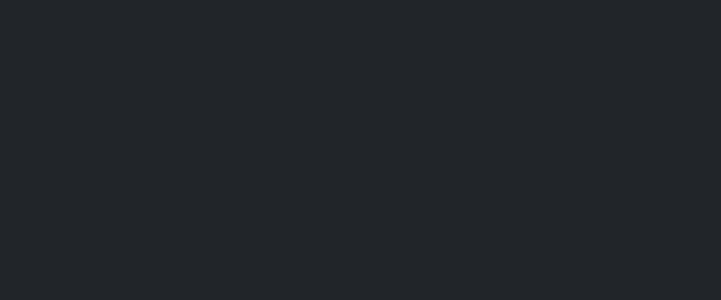
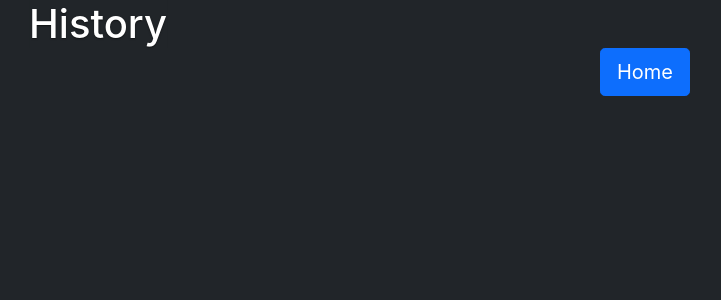
Before and after one commit to samrobers/RTS-News-Search, a React (Create React App) app in the folder client/: page /history in a window 1280 px wide. Shown: the top 300 px of the page, without its empty margins (542-1263 px from the left). Built offline with nearby package versions, Linux system fonts and the light colour scheme.

Commit message:
added button for home on history page

```diff
--- a/client/src/components/History.js
+++ b/client/src/components/History.js
@@ -1,14 +1,24 @@
-import React, { useContext } from "react";
+import React from "react";
 import { useStoreContext } from "../store/Store";
 function History() {
   const [state, dispatch] = useStoreContext();
   console.log(state.history, " ---this is state history");
   return (
     <>
-      <div className="list-group position-absolute top-50 start-50 translate-middle  text-white">
-        {state.history.map((data) => {
-          return <li className="text-white">{data}</li>;
-        })}
+      <h1 className="text-white position-absolute top-0 start-50 translate-middle-x bg-dark">
+        History
+      </h1>
+      <a href="/home" className="">
+        <button className="btn  btn-primary position-absolute top-0 end-0 me-5 mt-5 btn-lg">
+          Home
+        </button>
+      </a>
+      <div className=" position-absolute top-50 start-50 translate-middle fs-5  ">
+        <ol class="list-group list-group-numbered">
+          {state.history.map((data) => {
+            return <li className="list-group-item mb-3">{data}</li>;
+          })}
+        </ol>
       </div>
     </>
   );
--- a/client/src/pages/Search.js
+++ b/client/src/pages/Search.js
@@ -4,7 +4,6 @@ import React, { useState } from "react";
 import Results from "../components/results/Results";
 import { ADD_TO_HISTORY } from "../store/Actions";
 import { useStoreContext } from "../store/Store";
-import { searchHackerApi } from "../utils/api";
 function Search() {
   const [state, dispatch] = useStoreContext();
   const [keywords, setKeywords] = useState();
```
